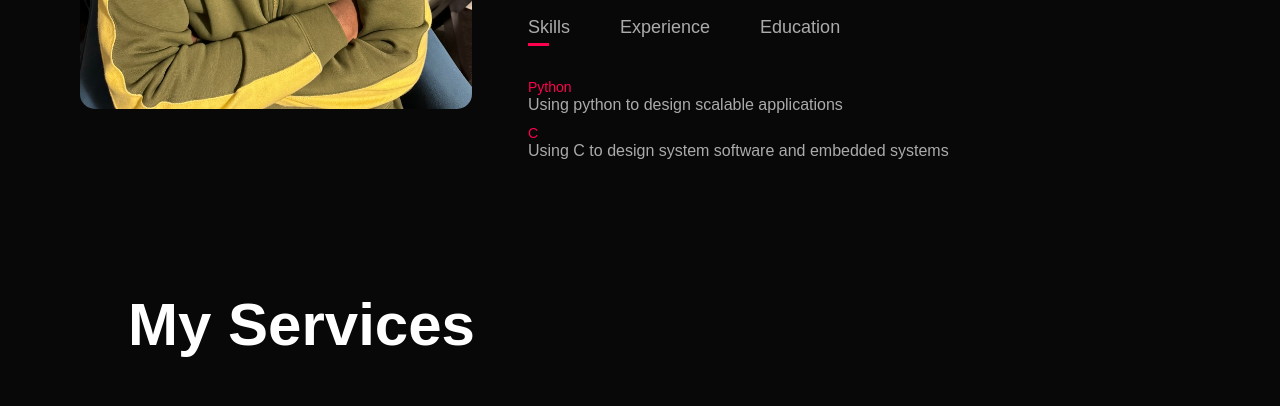
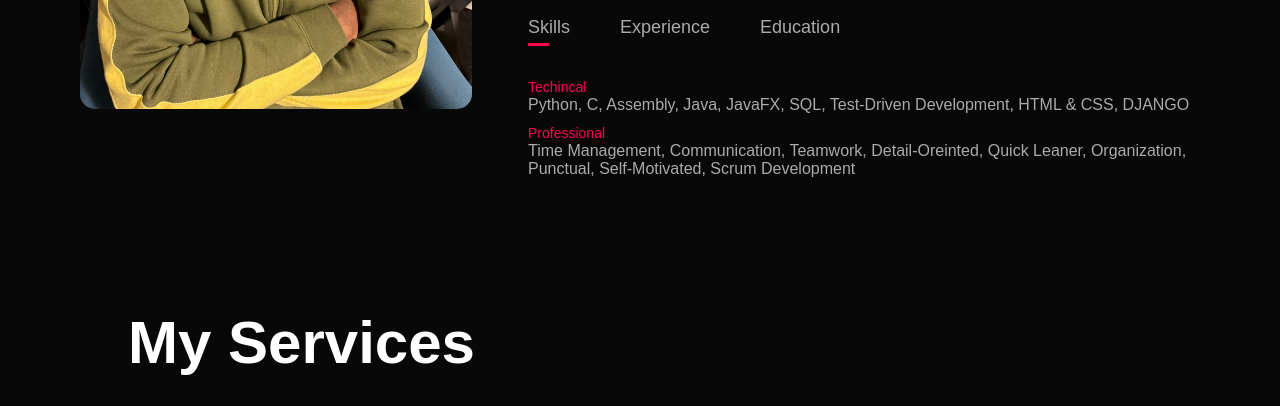
Before and after one commit to RealBMan/Bade.github.io, a plain HTML site: page index.html in a window 1280 px wide. Shown: the part 1294-1700 px from the top of the page. Drawn offline with Linux system fonts and the light colour scheme.

Commit message:
Skills section updated

```diff
--- a/index.html
+++ b/index.html
@@ -50,8 +50,8 @@
                     </div>
                     <div class="tab-contents active-tab" id="skills">
                         <ul>
-                            <li><span>Python</span><br>Using python to design scalable applications</li>
-                            <li><span>C</span><br>Using C to design system software and embedded systems</li>
+                            <li><span>Techincal</span><br>Python, C, Assembly, Java, JavaFX, SQL, Test-Driven Development, HTML & CSS, DJANGO</li>
+                            <li><span>Professional</span><br>Time Management, Communication, Teamwork, Detail-Oreinted, Quick Leaner, Organization, Punctual, Self-Motivated, Scrum Development</li>
                         </ul>
                     </div>
                     <div class="tab-contents" id="experience">
```
